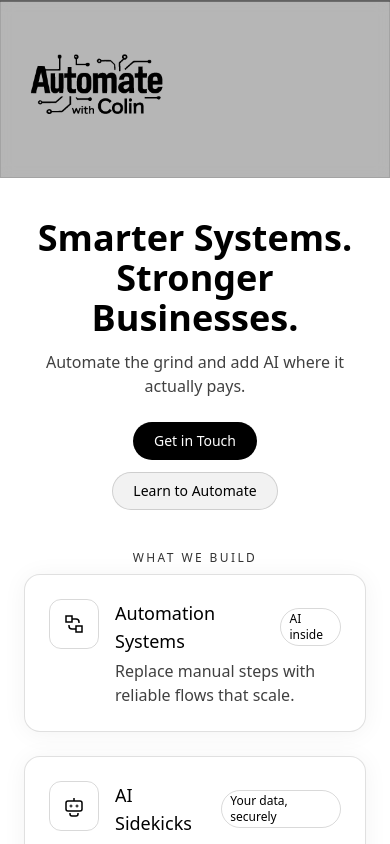
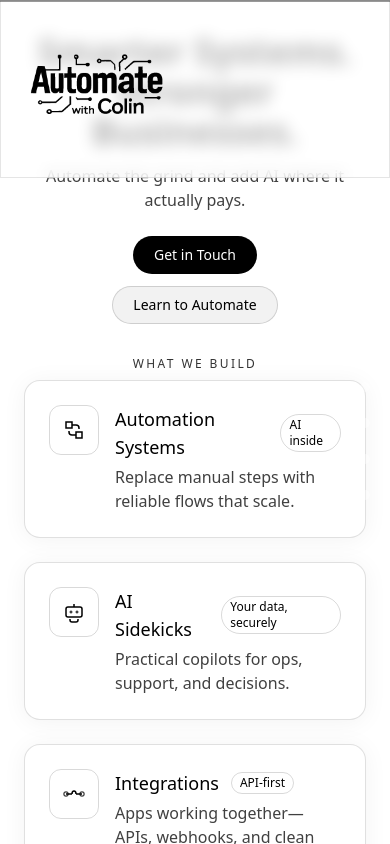
Before and after one commit to colin52/automate-with-colin, a Next.js app: page / in a window 390 px wide. Built offline with nearby package versions, Linux system fonts and the light colour scheme.

Commit message:
Update HomeClient + animations

```diff
--- a/src/components/HomeClient.tsx
+++ b/src/components/HomeClient.tsx
@@ -158,7 +158,7 @@ function IconCode(props: React.SVGProps<SVGSVGElement>) {
   );
 }
 
-/* ------------------------------ Page 1 (white) ----------------------------- */
+/* --------------------------- Section 1 (white) ----------------------------- */
 function FeatureGrid() {
   const items = [
     { icon: IconWorkflow, title: "Automation Systems", blurb: "Replace manual steps with reliable flows that scale.", pill: "AI inside" },
@@ -168,8 +168,12 @@ function FeatureGrid() {
   ];
 
   return (
-    <section id="capabilities" data-theme="light" className="bg-white text-black snap-start">
-      <div className="mx-auto max-w-6xl px-6 pt-10 md:pt-14">
+    <section
+      id="capabilities"
+      data-theme="light"
+      className="bg-white text-black snap-start min-h-[100svh] overflow-x-hidden"
+    >
+      <div className="mx-auto flex min-h-[100svh] max-w-6xl flex-col px-6 pt-8 md:pt-14">
         {/* Tagline + CTAs */}
         <div className="text-center">
           <h1 className="font-bold leading-tight">
@@ -198,7 +202,7 @@ function FeatureGrid() {
         </div>
 
         {/* What we build */}
-        <div className="mt-10 md:mt-12">
+        <div className="mt-8 md:mt-12">
           <p className="mb-2 text-xs uppercase tracking-[0.2em] text-black/80 text-center md:text-left">
             What We Build
           </p>
@@ -228,30 +232,29 @@ function FeatureGrid() {
           </div>
         </div>
 
-        {/* spacing so last card isn't glued to the fold */}
-        <div className="h-12 md:h-16" />
+        {/* Spacer to feel breathable on mobile */}
+        <div className="h-10 md:h-16" />
       </div>
     </section>
   );
 }
 
-/* ------------------------------ Page 2 (black) ----------------------------- */
+/* --------------------------- Section 2 (black) ----------------------------- */
 function PlaybooksCarousel() {
   const plays = [
-    { name: "Missed-Call SMS Bot",     time: "Deploy in a week", result: "Captures 20–40% lost leads" },
-    { name: "Invoice → Journal Entry", time: "Deploy in days",   result: "Touchless accounting handoffs" },
-    { name: "Contract Generator",      time: "Deploy in a week", result: "One-click Word→PDF→Sign" },
-    { name: "Field Tech Scheduler",    time: "Deploy in 2 weeks", result: "Balanced load, fewer no-shows" },
-    { name: "Lead Router",             time: "Deploy in days",   result: "Speed-to-lead done right" },
+    { name: "Missed-Call SMS Bot",     time: "Deploy in a week",  result: "Captures 20–40% lost leads" },
+    { name: "Invoice → Journal Entry", time: "Deploy in days",     result: "Touchless accounting handoffs" },
+    { name: "Contract Generator",      time: "Deploy in a week",   result: "One-click Word→PDF→Sign" },
+    { name: "Field Tech Scheduler",    time: "Deploy in 2 weeks",  result: "Balanced load, fewer no-shows" },
+    { name: "Lead Router",             time: "Deploy in days",     result: "Speed-to-lead done right" },
   ];
 
   const trackRef = useRef<HTMLDivElement>(null);
 
-  // Always start fully left & ensure it renders immediately
+  // Always start fully left & ensure immediate render
   useEffect(() => {
     const el = trackRef.current;
     if (!el) return;
-    // tiny delay lets layout settle before forcing scroll
     const id = window.setTimeout(() => {
       el.scrollTo({ left: 0, behavior: "auto" });
     }, 0);
@@ -270,9 +273,9 @@ function PlaybooksCarousel() {
     <section
       id="playbooks"
       data-theme="dark"
-      className="bg-black text-white snap-start overscroll-contain"
+      className="bg-black text-white snap-start min-h-[100svh] overflow-x-hidden"
     >
-      <div className="mx-auto max-w-6xl px-6 pt-10 pb-14 md:pt-12">
+      <div className="mx-auto flex min-h-[100svh] max-w-6xl flex-col px-6 pt-8 md:pt-12 pb-12">
         <p className="mb-2 text-xs uppercase tracking-[0.2em] text-white/70">Templates & Playbooks</p>
         <h2 className="text-3xl font-semibold">Grab a proven starter and go</h2>
 
@@ -322,6 +325,9 @@ function PlaybooksCarousel() {
             </div>
           </div>
         </div>
+
+        {/* Spacer so it feels complete as a full page */}
+        <div className="mt-auto h-6" />
       </div>
 
       {/* hide native scrollbar */}
@@ -333,7 +339,7 @@ function PlaybooksCarousel() {
   );
 }
 
-/* ------------------------------ Page 3 (white) ----------------------------- */
+/* --------------------------- Section 3 (white) ----------------------------- */
 function StatsStrip() {
   const stats = [
     { k: "Hours Saved", v: "12,000+" },
@@ -383,18 +389,30 @@ function ProcessStrip() {
 }
 function PageThreeAllWhite() {
   return (
-    <section id="page-three" data-theme="light" className="bg-white text-black snap-start">
+    <section
+      id="page-three"
+      data-theme="light"
+      className="bg-white text-black snap-start min-h-[100svh] overflow-x-hidden"
+    >
+      <div className="flex min-h-[100svh] flex-col">
         <StatsStrip />
         <ProcessStrip />
+        <div className="mt-auto h-6" />
+      </div>
     </section>
   );
 }
 
-/* ------------------------------ Community (white) -------------------------- */
+/* --------------------------- Section 4 (white) ----------------------------- */
 function Community() {
   return (
-    <section id="community" data-theme="light" className="bg-white text-black snap-start">
-      <div className="mx-auto max-w-6xl px-6 pt-6 pb-16 md:pt-10 md:pb-20">
+    <section
+      id="community"
+      data-theme="light"
+      className="bg-white text-black snap-start min-h-[100svh] overflow-x-hidden"
+    >
+      <div className="mx-auto flex min-h-[100svh] max-w-6xl flex-col px-6 pt-6 md:pt-10 pb-16 md:pb-20">
+        <div>
           <p className="mb-2 text-xs uppercase tracking-[0.2em] text-black/70">Community</p>
           <h2 className="text-3xl font-semibold">Build with us, not alone</h2>
           <p className="mt-3 max-w-2xl text-black/80">
@@ -417,13 +435,16 @@ function Community() {
             </a>
           </div>
         </div>
+
+        <div className="mt-auto h-6" />
+      </div>
     </section>
   );
 }
 
 /* ---------------------------------- Page ---------------------------------- */
 export default function HomeClient() {
-  // Always start at top; prevents browsers restoring weird scroll (helps gallery too)
+  // Start at top (prevents browser restoring odd positions that break snap)
   useEffect(() => {
     if ("scrollRestoration" in window.history) {
       window.history.scrollRestoration = "manual";
@@ -452,17 +473,25 @@ export default function HomeClient() {
     <>
       <ScrollProgressBar />
 
-      {/* Sticky header; logo uses Link to satisfy Next lint */}
+      {/* Mobile = section snap; Desktop = normal flow */}
+      <main className="overflow-x-hidden md:overflow-visible md:h-auto h-[100svh] md:snap-none snap-y snap-proximity">
+        {/* Sticky header INSIDE the scroll container so it sticks while main scrolls */}
         <header
           className={`sticky top-0 z-40 border ${
             theme === "dark" ? "border-white/10 bg-black/60" : "border-black/10 bg-white/70"
           } backdrop-blur`}
         >
           <div className="mx-auto flex max-w-6xl items-center gap-3 px-4 py-2">
-          <Link href="/" className="block w-[160px] md:w-[200px]" aria-label="Go to homepage" prefetch={false} onClick={() => location.assign("/")}>
-            {/* Hard-refresh still occurs via onClick; Link satisfies ESLint */}
+            <Link
+              href="/"
+              className="block w-[160px] md:w-[200px]"
+              aria-label="Go to homepage"
+              prefetch={false}
+              onClick={() => location.assign("/")}
+            >
               <KeyedLogo theme={theme} source={brandPng} />
             </Link>
+
             <nav className="ml-auto hidden gap-5 text-sm md:flex">
               <a href="#capabilities" className="opacity-80 hover:opacity-100">What we build</a>
               <a href="#playbooks" className="opacity-80 hover:opacity-100">Playbooks</a>
@@ -473,33 +502,25 @@ export default function HomeClient() {
           </div>
         </header>
 
-      {/* Mobile snap container (not mandatory) + no horizontal bleed */}
-      <main className="overflow-x-hidden snap-y snap-proximity md:snap-none">
+        {/* Dots (position fixed; safe with inner scroll container) */}
         <NavDots ids={ids} />
 
-        {/* Page 1 */}
+        {/* Mobile: each section is its own "page" with snap-start */}
         <FeatureGrid />
-
-        {/* Page 2 */}
         <PlaybooksCarousel />
-
-        {/* Page 3 */}
         <PageThreeAllWhite />
-
-        {/* Community */}
         <Community />
 
-        {/* Contact (extra bottom padding so footer never overlaps on mobile) */}
-        {sections.map((s) => (
-          <div key={s.id} id={s.id} className="snap-start">
-            <Section {...s} />
-          </div>
-        ))}
-
-        {/* Footer integrated right after contact */}
-        <div className="pt-2 pb-24 md:pb-8">
+        {/* Contact (as a final full-screen section) */}
+        <section id="contact" className="snap-start min-h-[100svh] bg-black text-white overflow-x-hidden">
+          <div className="mx-auto flex min-h-[100svh] max-w-6xl flex-col px-6 pt-8 md:pt-12 pb-24 md:pb-16">
+            <Section {...sections[0]} />
+            {/* Integrated footer right below so nothing overlaps on mobile */}
+            <div className="mt-auto pt-4">
               <Footer />
             </div>
+          </div>
+        </section>
       </main>
     </>
   );
```
Lines whose indentation alone changed are shown as unchanged.
